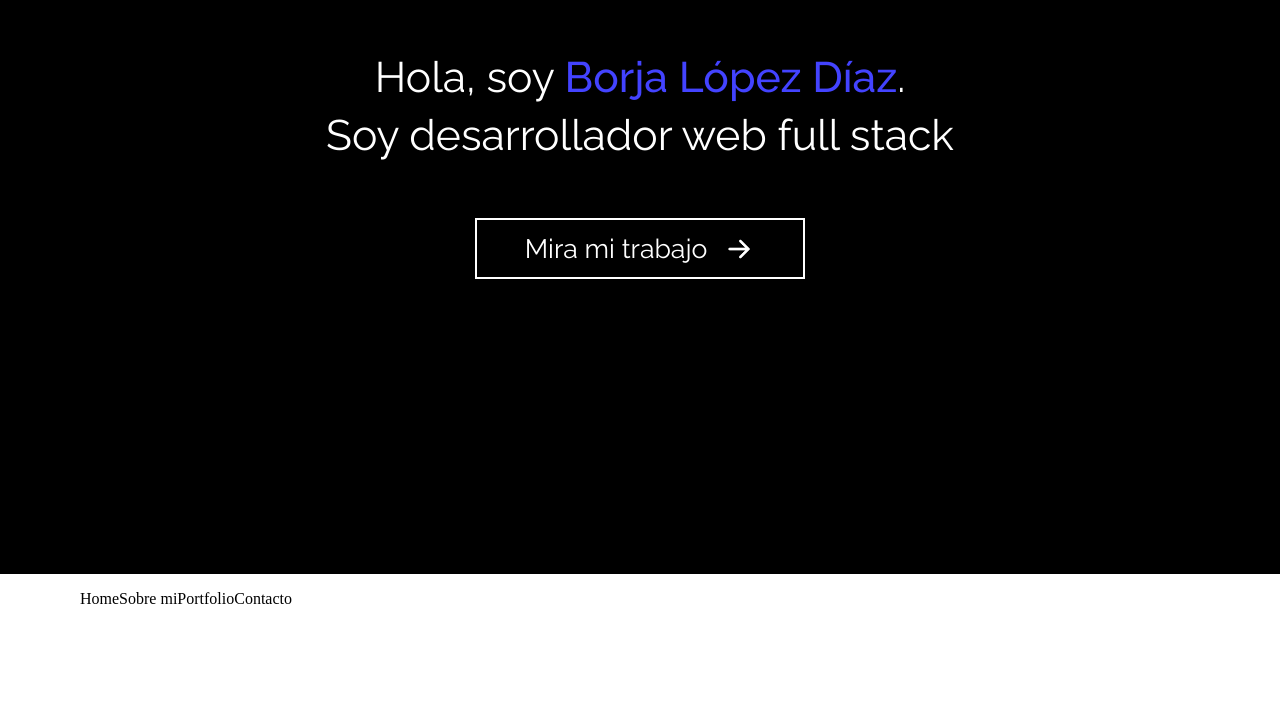
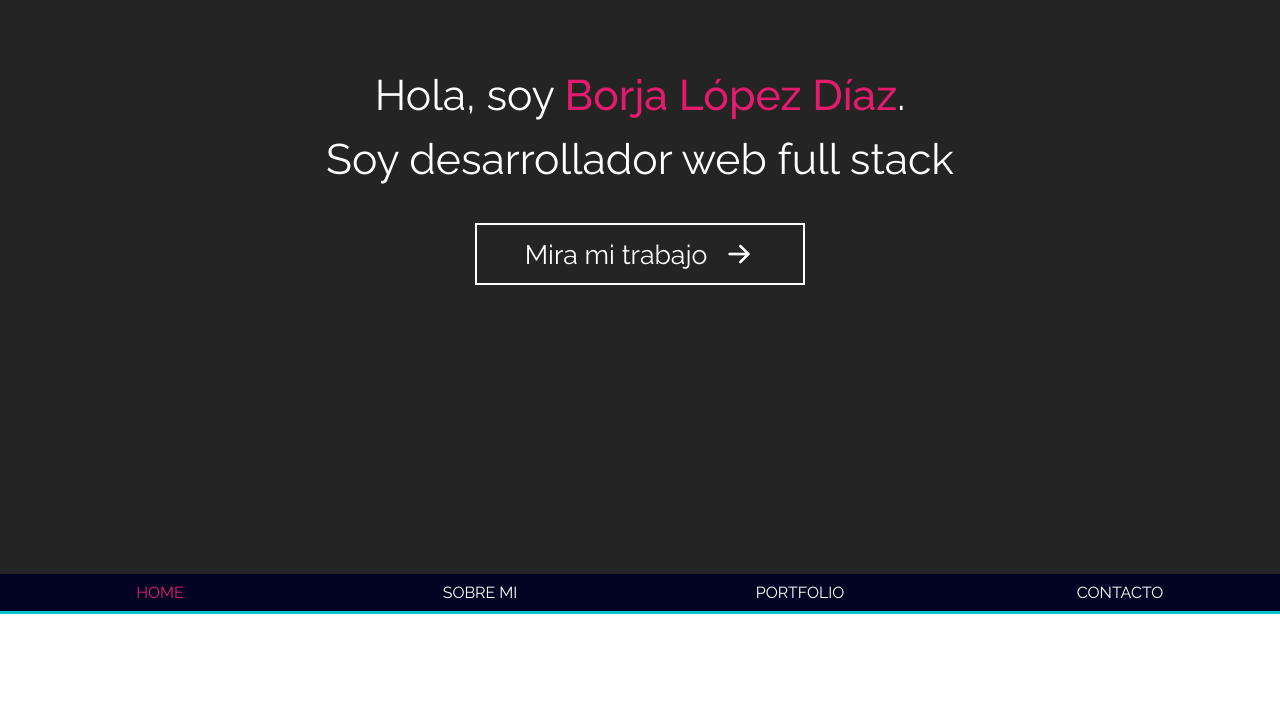
Before and after one commit to BorjaLopz/portfolio_2024, a React (Vite) app: page / in a window 1280 px wide. Shown: the part 226-952 px from the top of the page. Built offline with nearby package versions, Linux system fonts and the light colour scheme; the HTML template or start-up script is replaced by a standard one.

Commit message:
Seguimos modificando menu

```diff
--- a/src/App.css
+++ b/src/App.css
@@ -1,4 +1,10 @@
 @import url("https://fonts.googleapis.com/css2?family=Raleway:wght@400;500;600;700&display=swap");
+
+* {
+  margin: 0;
+  padding: 0;
+  box-sizing: border-box;
+}
 
 /* App.css */
 body,
@@ -23,11 +29,15 @@ section.displaySection {
   background-color: rgb(207, 207, 207);
 } */
 
-
 article.projectArticle,
 article.aboutMeArticle,
 article.contactArticle {
-  background-color: rgb(255, 255, 255);
+  background: linear-gradient(
+    to bottom,
+    #ffffff,
+    #fbfbfb
+  ); /* Aquí puedes ajustar los colores según tus preferencias */
+  min-height: 100vh;
 }
 
 .contactArticle,
--- a/src/Pages/Homepage.jsx
+++ b/src/Pages/Homepage.jsx
@@ -1,4 +1,4 @@
-import React, { useState } from "react";
+import React, { useEffect, useState } from "react";
 import PresentationComponent from "../components/PresentationComponent/PresentationComponent";
 import { Element } from "react-scroll";
 import AboutMeComponent from "../components/AboutMeComponent/AboutMeComponent";
@@ -7,12 +7,61 @@ import ContactComponent from "../components/ContactComponent/ContactComponent";
 import MenuComponent from "../components/MenuComponent/MenuComponent";
 
 function Homepage() {
-  const [currentSection, setCurrentSection] = useState(null);
+  const [currentSection, setCurrentSection] = useState(
+    "presentationComponentArticle"
+  );
+  const [isSticky, setIsSticky] = useState(false);
 
   const handleOnClick = (_section) => {
-    console.log("_section:", _section);
     setCurrentSection(_section);
   };
+
+  // Cambiamos la currentSection en funcion del scroll que haya en la pagina
+  const handleScroll = () => {
+    const scrollPosition = window.scrollY;
+    const threshold = 100;
+    setIsSticky(scrollPosition > threshold);
+
+    const sectionOffsets = {
+      presentationComponentArticle: document.getElementById(
+        "presentationComponentArticle"
+      ).offsetTop,
+      AboutMeArticle: document.getElementById("AboutMeArticle").offsetTop,
+      ProjectArticle: document.getElementById("ProjectArticle").offsetTop,
+      ContactArticle: document.getElementById("ContactArticle").offsetTop,
+    };
+
+    // Determinar la sección visible en función de la posición de desplazamiento
+    if (
+      scrollPosition >= sectionOffsets.presentationComponentArticle &&
+      scrollPosition < sectionOffsets.AboutMeArticle
+    ) {
+      setCurrentSection("presentationComponentArticle");
+    } else if (
+      scrollPosition >= sectionOffsets.AboutMeArticle &&
+      scrollPosition < sectionOffsets.ProjectArticle
+    ) {
+      setCurrentSection("AboutMe");
+    } else if (
+      scrollPosition >= sectionOffsets.ProjectArticle &&
+      scrollPosition < sectionOffsets.ContactArticle
+    ) {
+      setCurrentSection("Project");
+    } else if (scrollPosition >= sectionOffsets.ContactArticle) {
+      setCurrentSection("Contact");
+    }
+  };
+
+  useEffect(() => {
+    // Agregar el evento de scroll
+    window.addEventListener("scroll", handleScroll);
+
+    // Limpiar el evento de scroll al desmontar el componente
+    return () => {
+      window.removeEventListener("scroll", handleScroll);
+    };
+  }, []);
+
   return (
     <>
       {/* <BackgroundComponent /> */}
--- a/src/components/AboutMeComponent/styles.css
+++ b/src/components/AboutMeComponent/styles.css
@@ -26,15 +26,27 @@
   text-transform: uppercase;
   font-size: 22pt;
   line-height: 18pt;
-  border-bottom: 4px solid #444649;
+  /* border-bottom: 4px solid #444649;
   padding-bottom: 10px;
-  display: inline-block;
+  display: inline-block; */
+  position: relative;
 
   transform: translateX(
     -2000px
   ); /* Mueve el elemento hacia la izquierda inicialmente */
   transition: opacity 0.75s ease, transform 0.5s ease; /* Agrega una transición suave */
   opacity: 0;
+}
+
+.titleStyle::after {
+  content: ""; /* Contenido vacío para pseudo-elemento */
+  position: absolute;
+  bottom: -15px;
+  --longitudSubrayado: 75px;
+  left: calc(50% - calc(var(--longitudSubrayado) / 2));
+  width: var(--longitudSubrayado); /* Longitud del subrayado */
+  height: 4px;
+  background-color: #444649;
 }
 
 .titleStyle.active {
--- a/src/components/MenuComponent/MenuComponent.jsx
+++ b/src/components/MenuComponent/MenuComponent.jsx
@@ -1,21 +1,42 @@
-import React from "react";
+import React, { useEffect, useState } from "react";
 import "./styles.css";
 import { Link as ScrollLink } from "react-scroll";
 
 function MenuComponent({ currentSection, handleOnClick }) {
+  const [transitionEnded, setTransitionEnded] = useState(false);
+
+  useEffect(() => {
+    const handleTransitionEnd = () => {
+      setTransitionEnded(true);
+    };
+
+    const menuElement = document.querySelector(".menuHeader");
+
+    menuElement.addEventListener("transitionend", handleTransitionEnd);
+
+    return () => {
+      menuElement.removeEventListener("transitionend", handleTransitionEnd);
+    };
+  }, []);
   return (
-    <nav>
+    <nav
+      className={`menuHeader ${
+        currentSection !== "presentacion" ? "menuActive" : "menuDesactive"
+      }
+      ${transitionEnded ? "stickyAfterTransition" : ""}`}
+    >
       <menu>
-        <ul
-          className={`menuHeader ${
-            currentSection !== "presentacion" ? "menuActive" : "menuDesactive"
-          }`}
-        >
+        <ul>
           <ScrollLink
             to="presentationComponentArticle"
             smooth={true}
             duration={300}
-            onClick={() => handleOnClick("presentation")}
+            onClick={() => handleOnClick("presentationComponentArticle")}
+            className={`${
+              currentSection === "presentationComponentArticle"
+                ? "linkActive"
+                : ""
+            }`}
           >
             Home
           </ScrollLink>
@@ -24,7 +45,8 @@ function MenuComponent({ currentSection, handleOnClick }) {
             to="AboutMeArticle"
             smooth={true}
             duration={300}
-            onClick={() => handleOnClick("presentation")}
+            onClick={() => handleOnClick("AboutMe")}
+            className={`${currentSection === "AboutMe" ? "linkActive" : ""}`}
           >
             Sobre mi
           </ScrollLink>
@@ -33,7 +55,8 @@ function MenuComponent({ currentSection, handleOnClick }) {
             to="ProjectArticle"
             smooth={true}
             duration={300}
-            onClick={() => handleOnClick("presentation")}
+            onClick={() => handleOnClick("Project")}
+            className={`${currentSection === "Project" ? "linkActive" : ""}`}
           >
             Portfolio
           </ScrollLink>
@@ -42,7 +65,8 @@ function MenuComponent({ currentSection, handleOnClick }) {
             to="ContactArticle"
             smooth={true}
             duration={300}
-            onClick={() => handleOnClick("presentation")}
+            onClick={() => handleOnClick("Contact")}
+            className={`${currentSection === "Contact" ? "linkActive" : ""}`}
           >
             Contacto
           </ScrollLink>
--- a/src/components/MenuComponent/styles.css
+++ b/src/components/MenuComponent/styles.css
@@ -0,0 +1,62 @@
+.menuHeader {
+  background-color: rgb(0, 4, 34);
+  margin: 0;
+  padding: 0;
+  box-sizing: border-box;
+  /*
+  visibility: hidden;
+  height: 0; */
+
+  transition: all 0.5s ease-out;
+}
+
+.menuHeader.menuActive {
+  /* ESTILO */
+
+  /* POSICION */
+  top: 0;
+  z-index: 10;
+  display: flex;
+  align-items: center;
+
+  /* FUENTE */
+  font-family: "Raleway", sans-serif;
+  font-weight: 400;
+  color: white;
+  text-transform: uppercase;
+
+  min-height: 2.5rem;
+
+  border-bottom: 3px solid #04c2c9;
+}
+
+
+.menuHeader.stickyAfterTransition {
+  position: sticky;
+  top: 0;
+}
+
+.menuHeader.menuActive menu {
+  width: 100%;
+}
+
+.menuHeader.menuActive menu ul {
+  width: 100%;
+  display: flex;
+  justify-content: space-around;
+}
+
+.menuHeader.menuActive menu ul a {
+  min-width: 8rem;
+  cursor: pointer;
+  text-align: center;
+  transition: all 0.5s ease;
+}
+
+.menuHeader.menuActive menu ul a.linkActive {
+  color: #e31b6d;
+}
+
+.menuHeader.menuActive menu ul a:hover {
+  color: #e31b6d;
+}
--- a/src/components/PresentationComponent/styles.css
+++ b/src/components/PresentationComponent/styles.css
@@ -8,7 +8,7 @@
   font-family: "Raleway", sans-serif;
   font-weight: 400;
 
-  background-color: black;
+  background-color: #242424;
 }
 
 .textPresentation {
@@ -18,7 +18,7 @@
 }
 
 .highlight {
-  color: #4343ff;
+  color: #e31b6d;
 }
 
 .button {
@@ -38,8 +38,8 @@ a .button {
 }
 
 .button:hover {
-  background-color: #4343ff;
-  border: 2px solid #4343ff;
+  background-color: #04c2c9;
+  border: 2px solid #04c2c9;
 }
 
 .button .arrowAnimation {
@@ -61,7 +61,7 @@ a .button {
 
   .textPresentation {
     font-size: 32pt;
-    line-height: 1rem;
+    line-height: 4rem;
     font-weight: 400;
   }
 
@@ -72,7 +72,6 @@ a .button {
   .button {
     font-size: 20pt;
     padding: 0.8rem 3rem;
-    transition: all 0.5s ease;
   }
 
   .button .arrowAnimation {
@@ -101,7 +100,6 @@ a .button {
   .button {
     font-size: 16pt;
     padding: 0.6rem 2rem;
-    transition: all 0.5s ease;
   }
 
   .button .arrowAnimation {
@@ -131,7 +129,6 @@ a .button {
     font-size: 12pt;
     border: 1px solid white;
     padding: 0.6rem 1.4rem;
-    transition: all 0.5s ease;
   }
 
   .button .arrowAnimation {
```
